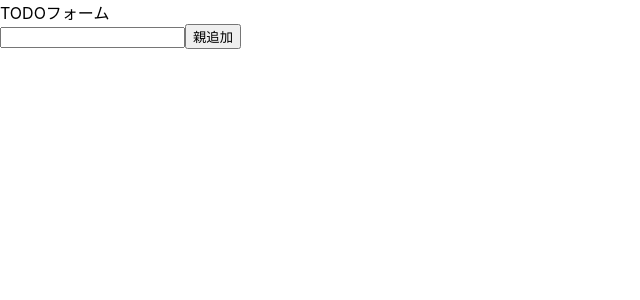
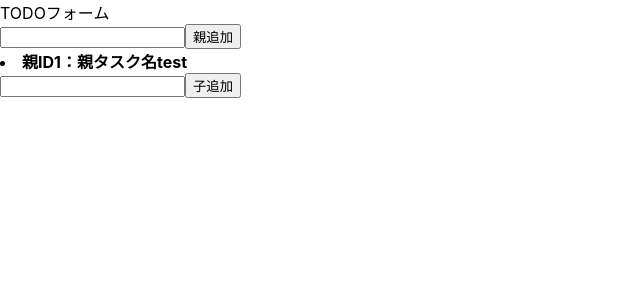
Before and after one commit to NaotoNakamura/react-parent-child-todo, a React (Create React App) app: page / in a window 1280 px wide. Shown: the top 300 px of the page, without its empty margins (0-640 px from the left). Built offline with nearby package versions, Linux system fonts and the light colour scheme.

Commit message:
子コンポーネントを作成

```diff
--- a/src/App.js
+++ b/src/App.js
@@ -3,13 +3,21 @@ import React from 'react';
 import './App.css';
 
 function App() {
-  const [text, setText] = React.useState([]);
+  const [text, setText] = React.useState([{id: 1, parentText: 'test'}]);
+  const [parentId, setParentId] = React.useState(0);
   const [parentText, setParentText] = React.useState('');
 
   return (
     <div className="App">
       TODOフォーム
-      <ParentForm text={text} setText={setText} parentText={parentText} setParentText={setParentText}/>
+        <ParentForm
+          text={text}
+          setText={setText}
+          parentText={parentText}
+          setParentText={setParentText}
+          parentId={parentId}
+          setParentId={setParentId}
+        />
     </div>
   );
 }
--- /dev/null
+++ b/src/ChildForm.js
@@ -0,0 +1,14 @@
+import React from 'react';
+
+const ChildForm = (props) => {
+
+
+  return (
+    <div>
+      <input></input>
+      <button>子追加</button>
+    </div>
+  );
+}
+
+export default ChildForm;
--- a/src/ParentForm.js
+++ b/src/ParentForm.js
@@ -1,4 +1,5 @@
 import React from 'react';
+import ChildForm from './ChildForm';
 
 const ParentForm = (props) => {
   const handleChange = e => {props.setParentText(e.target.value)}
@@ -16,9 +17,8 @@ const ParentForm = (props) => {
       {props.text.map((item, i) => (
          <div key={i}>
           <li>
-          <b>{item.parentText}</b>
-          <input></input>
-          <button>子追加</button>
+          <b>親ID{item.id}：親タスク名{item.parentText}</b>
+          <ChildForm/>
           </li>
          </div>
       ))}
```
Also changed, not shown: 1 other file (tests, documents, lock files or other folders).
